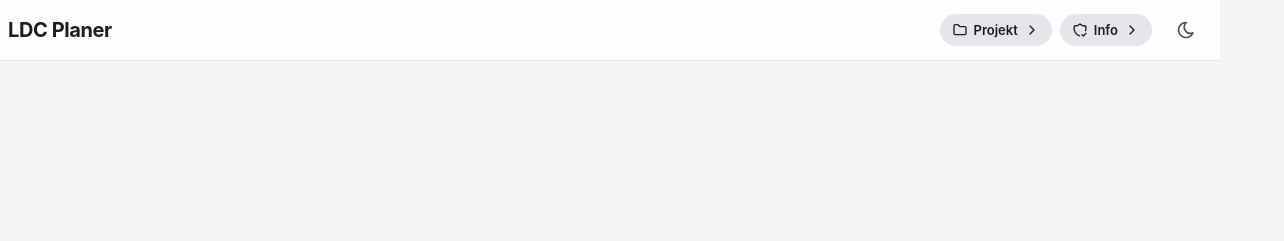
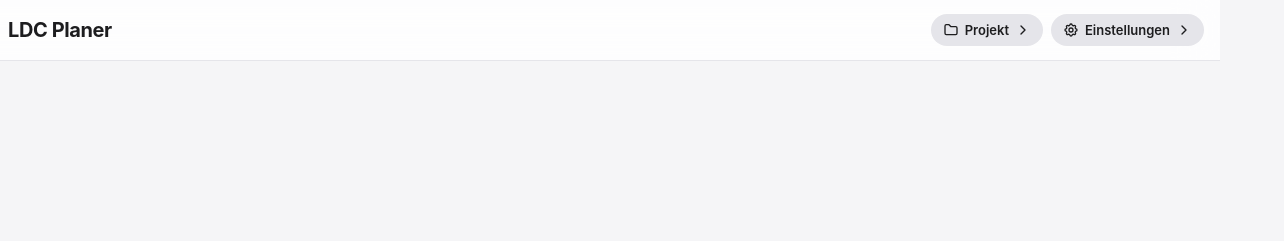
Before and after one commit to Advoit/LDC_Planer, a website built with Vite: page index.html in a window 1280 px wide. Shown: the top 241 px of the page, 1284 px wide, since content can reach past the window. Built offline with nearby package versions, Linux system fonts and the light colour scheme.

Commit message:
Version 1.6.0

```diff
--- a/scripts/fetch-tabler-icons.mjs
+++ b/scripts/fetch-tabler-icons.mjs
@@ -53,6 +53,7 @@ const ICONS = {
   'zoom-in': 'zoom-in',
   'zoom-out': 'zoom-out',
   'zoom-reset': 'zoom-reset',
+  settings: 'settings',
 };
 
 /** Holt ein Icon-SVG und reduziert es auf den Inhalt zwischen <svg> und </svg>. */
--- a/src/app.ts
+++ b/src/app.ts
@@ -5,8 +5,9 @@ import { renderTaskList } from './ui/task-list';
 import { buildStartScreen } from './ui/start-screen';
 import { buildMobileNavigation, buildToolbar } from './ui/app-toolbar';
 import type { ToolbarHandlers } from './ui/app-toolbar';
-import { initState, setRenderer, state, toggleEditMode } from './ui/app-state';
+import { initState, render, setRenderer, state, toggleEditMode } from './ui/app-state';
 import { withProgress } from './ui/progress';
+import { toggleTheme } from './core/theme';
 import { maybeShowConsentNotice, showConsentNotice } from './ui/consent-banner';
 import {
   importProjectFile,
@@ -72,6 +73,11 @@ function toolbarOptions(): Parameters<typeof buildToolbar>[0] {
     newTask: () => void newTask(),
     toggleEditMode: () => toggleEditMode(),
     openPrivacy: () => showConsentNotice(),
+    /* Menü neu zeichnen, damit „Tagmodus/Nachtmodus“ den neuen Zustand zeigt */
+    toggleTheme: () => {
+      toggleTheme();
+      render();
+    },
   };
   return { project: state.project, editMode: state.editMode, handlers };
 }
--- a/src/core/theme.ts
+++ b/src/core/theme.ts
@@ -12,18 +12,6 @@ const THEME_COLOR: Record<ResolvedTheme, string> = {
   light: '#FFFFFF',
   dark: '#2C2C2E',
 };
-
-const listeners = new Set<() => void>();
-
-function notify(): void {
-  for (const listener of listeners) listener();
-}
-
-/** Registriert einen Beobachter; gibt eine Abmelde-Funktion zurück. */
-export function onThemeChange(listener: () => void): () => void {
-  listeners.add(listener);
-  return () => listeners.delete(listener);
-}
 
 /** Gespeicherte Wahl – „system“ ist der Standard (folgt der Geräteeinstellung). */
 export function getThemeChoice(): ThemeChoice {
@@ -55,7 +43,6 @@ export function applyTheme(): void {
 export function setThemeChoice(choice: ThemeChoice): void {
   setPreference(KEY, choice);
   applyTheme();
-  notify();
 }
 
 /** Wechselt zwischen Tag und Nacht (verlässt dabei den System-Modus). */
@@ -71,9 +58,6 @@ export function initTheme(): void {
   }
   const media = window.matchMedia('(prefers-color-scheme: dark)');
   media.addEventListener?.('change', () => {
-    if (getThemeChoice() === 'system') {
-      applyTheme();
-      notify();
-    }
+    if (getThemeChoice() === 'system') applyTheme();
   });
 }
--- a/src/styles/base.css
+++ b/src/styles/base.css
@@ -73,6 +73,10 @@ html {
   -webkit-text-size-adjust: 100%;
   text-size-adjust: 100%;
   scroll-behavior: smooth;
+  /* Kein seitliches Scrollen: verhindert den leeren Bereich rechts, wenn ein
+     Element (z. B. ein Menü) breiter als der Bildschirm ist. Das Sticky der
+     Kopfleiste bleibt erhalten, da der Wert an den Viewport vererbt wird. */
+  overflow-x: hidden;
 }
 
 body {
--- a/src/styles/components.css
+++ b/src/styles/components.css
@@ -102,8 +102,11 @@
 .dropdown-menu {
   position: absolute;
   top: calc(100% + 8px);
-  left: 0;
+  /* Rechtsbündig am Auslöser – die Aktionen stehen rechts, sonst ragt das
+     Menü über den rechten Rand hinaus (leerer Bereich / seitliches Scrollen). */
+  right: 0;
   min-width: 224px;
+  max-width: calc(100vw - 2 * var(--gap));
   background: var(--card-bg);
   border: 1px solid var(--border);
   border-radius: var(--radius);
@@ -1449,12 +1452,6 @@ body.bulk-open .toast { bottom: calc(160px + env(safe-area-inset-bottom)); }
   .progress-card { transition: none; transform: none; }
 }
 
-/* ═══════════════════ Tag-/Nachtmodus ═══════════════════ */
-
-.theme-toggle {
-  flex-shrink: 0;
-}
-
 /* ═══════════════════ Cookie-/Speicher-Hinweis ═══════════════════
    Nicht blockierender Hinweis am unteren Rand – die App bleibt voll nutzbar. */
 
--- a/src/ui/app-toolbar.ts
+++ b/src/ui/app-toolbar.ts
@@ -3,7 +3,7 @@
 import { el } from './dom';
 import { createDropdown } from './dropdown';
 import { buildMobileNav } from './mobile-nav';
-import { buildThemeToggle } from './theme-toggle';
+import { resolvedTheme } from '../core/theme';
 import type { Project } from '../domain/types';
 
 export interface ToolbarHandlers {
@@ -20,6 +20,7 @@ export interface ToolbarHandlers {
   newTask: () => void;
   toggleEditMode: () => void;
   openPrivacy: () => void;
+  toggleTheme: () => void;
 }
 
 export interface ToolbarOptions {
@@ -49,6 +50,7 @@ const FEEDBACK_URL = 'https://github.com/Advoit/LDC_Planer';
 function menuGroups(opts: ToolbarOptions): MenuGroup[] {
   const { project, editMode, handlers } = opts;
   const hasProject = project !== null;
+  const dark = resolvedTheme() === 'dark';
 
   const groups: MenuGroup[] = [
     {
@@ -73,17 +75,6 @@ function menuGroups(opts: ToolbarOptions): MenuGroup[] {
           icon: 'history',
           onClick: handlers.openSnapshots,
           disabled: !hasProject,
-        },
-        {
-          label: 'Gelöschte Aufgaben',
-          icon: 'trash',
-          onClick: handlers.openTrash,
-          disabled: !hasProject,
-        },
-        {
-          label: 'Verbesserungsvorschläge',
-          icon: 'bulb',
-          onClick: () => window.open(FEEDBACK_URL, '_blank', 'noopener,noreferrer'),
         },
       ],
     },
@@ -123,19 +114,31 @@ function menuGroups(opts: ToolbarOptions): MenuGroup[] {
             icon: editMode ? 'check' : 'pencil',
             onClick: handlers.toggleEditMode,
           },
+          {
+            label: 'Gelöschte Aufgaben',
+            icon: 'trash',
+            onClick: handlers.openTrash,
+          },
         ],
       },
     );
   }
 
+  /* Ganz rechts in der unteren Leiste */
   groups.push({
-    label: 'Info',
-    icon: 'shield-check',
+    label: 'Einstellungen',
+    icon: 'settings',
     items: [
+      { label: 'Info', icon: 'info', onClick: handlers.openPrivacy },
       {
-        label: 'Datenschutz & Cookies',
-        icon: 'cookie',
-        onClick: handlers.openPrivacy,
+        label: dark ? 'Tagmodus' : 'Nachtmodus',
+        icon: dark ? 'sun' : 'moon',
+        onClick: handlers.toggleTheme,
+      },
+      {
+        label: 'Verbesserungsvorschläge',
+        icon: 'bulb',
+        onClick: () => window.open(FEEDBACK_URL, '_blank', 'noopener,noreferrer'),
       },
     ],
   });
@@ -184,8 +187,6 @@ export function buildToolbar(opts: ToolbarOptions): HTMLElement {
     );
   }
   bar.appendChild(actions);
-  /* Umschalter hell/dunkel – sitzt auch mobil oben rechts in der Kopfleiste */
-  bar.appendChild(buildThemeToggle());
   return bar;
 }
 
--- a/src/ui/icons.ts
+++ b/src/ui/icons.ts
@@ -81,4 +81,6 @@ export const TABLER_ICON_PATHS: Readonly<Record<string, string>> = {
   'zoom-out': '<path d="M10 10m-7 0a7 7 0 1 0 14 0a7 7 0 1 0 -14 0" /><path d="M7 10l6 0" /><path d="M21 21l-6 -6" />',
   /* Tabler: zoom-reset */
   'zoom-reset': '<path d="M21 21l-6 -6" /><path d="M3.268 12.043a7.017 7.017 0 0 0 6.634 4.957a7.012 7.012 0 0 0 7.043 -6.131a7 7 0 0 0 -5.314 -7.672a7.021 7.021 0 0 0 -8.241 4.403" /><path d="M3 4v4h4" />',
+  /* Tabler: settings */
+  'settings': '<path d="M10.325 4.317c.426 -1.756 2.924 -1.756 3.35 0a1.724 1.724 0 0 0 2.573 1.066c1.543 -.94 3.31 .826 2.37 2.37a1.724 1.724 0 0 0 1.065 2.572c1.756 .426 1.756 2.924 0 3.35a1.724 1.724 0 0 0 -1.066 2.573c.94 1.543 -.826 3.31 -2.37 2.37a1.724 1.724 0 0 0 -2.572 1.065c-.426 1.756 -2.924 1.756 -3.35 0a1.724 1.724 0 0 0 -2.573 -1.066c-1.543 .94 -3.31 -.826 -2.37 -2.37a1.724 1.724 0 0 0 -1.065 -2.572c-1.756 -.426 -1.756 -2.924 0 -3.35a1.724 1.724 0 0 0 1.066 -2.573c-.94 -1.543 .826 -3.31 2.37 -2.37c1 .608 2.296 .07 2.572 -1.065z" /><path d="M9 12a3 3 0 1 0 6 0a3 3 0 0 0 -6 0" />',
 };
--- a/src/ui/theme-toggle.ts
+++ /dev/null
@@ -1,32 +0,0 @@
-/* ── Umschalter für Tag-/Nachtmodus (oben rechts in der Kopfleiste) ── */
-
-import { el, icon } from './dom';
-import { onThemeChange, resolvedTheme, toggleTheme } from '../core/theme';
-
-let toggleEl: HTMLButtonElement | null = null;
-
-function renderToggle(): void {
-  if (!toggleEl) return;
-  const dark = resolvedTheme() === 'dark';
-  const label = dark ? 'Zum Tagmodus wechseln' : 'Zum Nachtmodus wechseln';
-  toggleEl.replaceChildren(icon(dark ? 'sun' : 'moon'));
-  toggleEl.title = label;
-  toggleEl.setAttribute('aria-label', label);
-}
-
-/**
- * Baut den Umschalter. Die Schaltfläche wird nur einmal erzeugt und bei jedem
- * Neutzeichnen der App wiederverwendet – so sammeln sich keine Beobachter an.
- */
-export function buildThemeToggle(): HTMLElement {
-  if (!toggleEl) {
-    toggleEl = el('button', {
-      class: 'icon-btn theme-toggle',
-      type: 'button',
-    }) as HTMLButtonElement;
-    toggleEl.addEventListener('click', () => toggleTheme());
-    onThemeChange(renderToggle);
-    renderToggle();
-  }
-  return toggleEl;
-}
```
Also changed, not shown: README.md.
